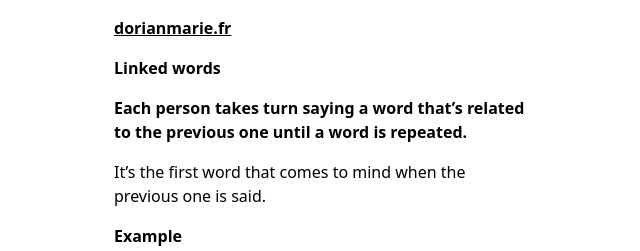
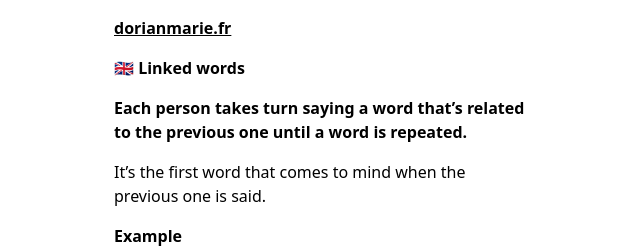
Before and after one commit to dorianmariefr/dorianmarie.fr-old, a Jekyll site: the page built from linked-words.md, in a window 1280 px wide. Shown: the top 251 px of the page, without its empty margins (318-958 px from the left). Built offline with Jekyll 4.4.1, drawn with Linux system fonts in a browser that asks for light colours; our own code applies the rules of GitHub Pages for plain Markdown files.

```diff
--- a/_layouts/default.html
+++ b/_layouts/default.html
@@ -14,7 +14,10 @@
         dorianmarie.fr
       </a>
     </h1>
-    <h2>{{ page.title }}</h2>
+    <h2>
+      {% if page.locale == "en" %}🇬🇧{% endif %}
+      {% if page.locale == "fr" %}🇫🇷{% endif %}
+      {{ page.title }}</h2>
     {{ content }}
   </body>
 </html>
```
Also changed, not shown: damien.md (+1 -0 lines), linked-words.md (+1 -0 lines), packwerk.md (+1 -0 lines), social-pomodoro.md (+1 -0 lines), story.md (+1 -0 lines).
